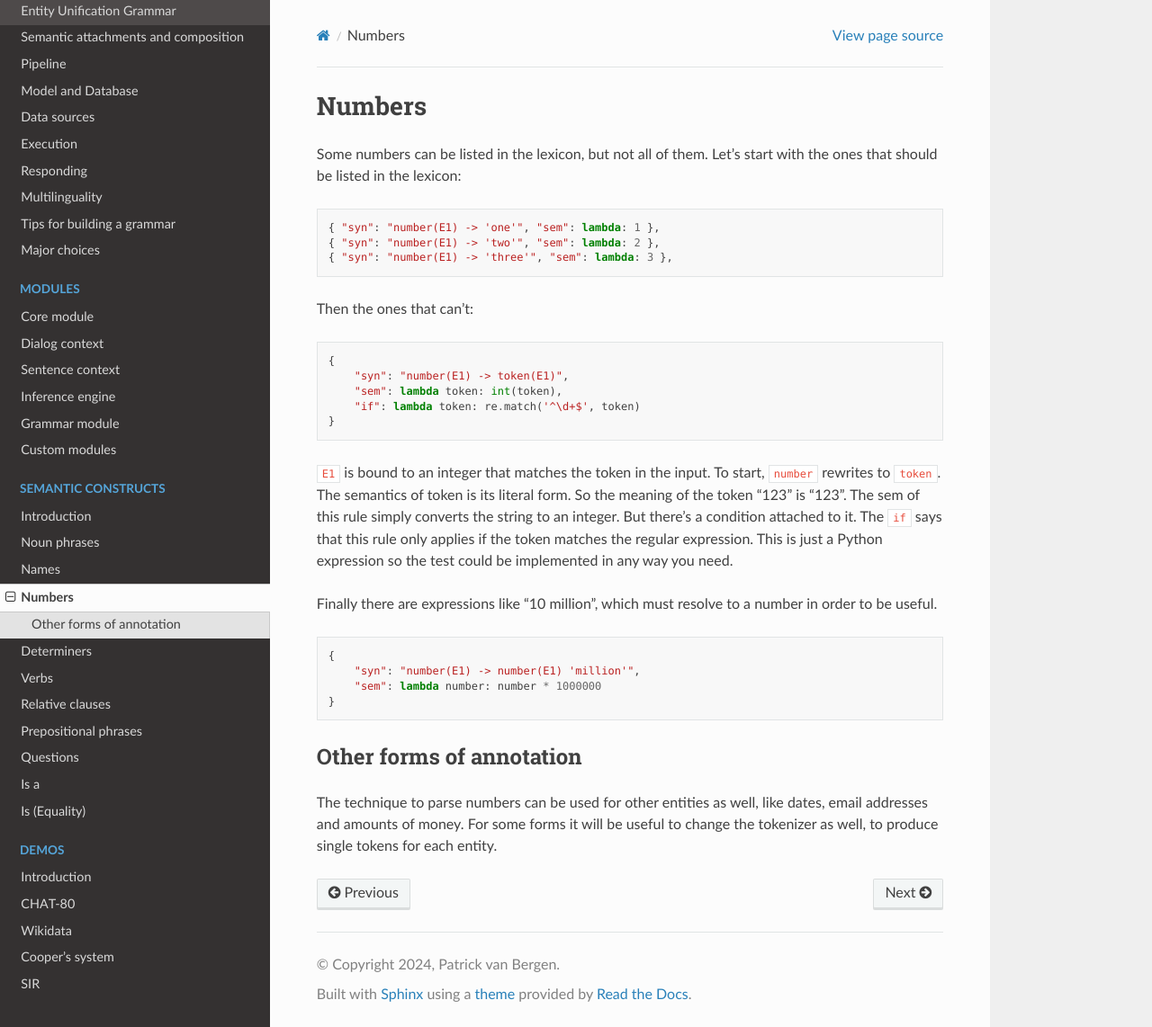
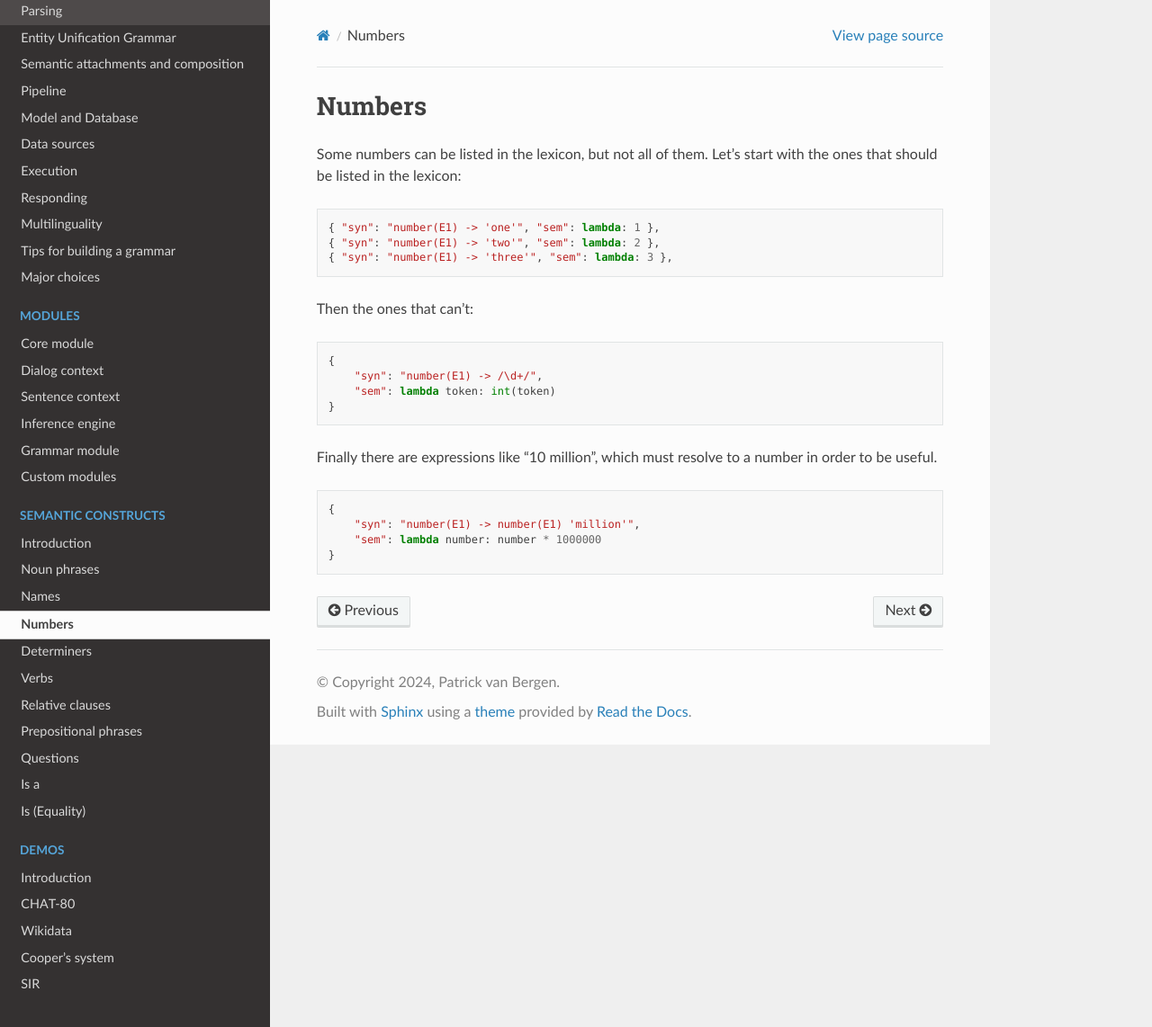
Before and after one commit to garfix/richard-readthedocs, a Sphinx documentation site: the page built from docs/source/language/numbers.md, in a window 1280 px wide and 1142 px high. Shown: the whole window at 90% size. Built offline with Sphinx 7.4.7 and the Read the Docs theme 3.1.0, drawn with Linux system fonts in a browser that asks for light colours.

Commit message:
remove tokenizer

```diff
--- a/docs/source/language/numbers.md
+++ b/docs/source/language/numbers.md
@@ -12,13 +12,10 @@ Then the ones that can't:
 
 ~~~python
 {
-    "syn": "number(E1) -> token(E1)",
-    "sem": lambda token: int(token),
-    "if": lambda token: re.match('^\d+$', token)
+    "syn": "number(E1) -> /\d+/",
+    "sem": lambda token: int(token)
 }
 ~~~
-
-`E1` is bound to an integer that matches the token in the input. To start, `number` rewrites to `token`. The semantics of token is its literal form. So the meaning of the token "123" is "123". The sem of this rule simply converts the string to an integer. But there's a condition attached to it. The `if` says that this rule only applies if the token matches the regular expression. This is just a Python expression so the test could be implemented in any way you need.
 
 Finally there are expressions like "10 million", which must resolve to a number in order to be useful.
 
@@ -28,7 +25,3 @@ Finally there are expressions like "10 million", which must resolve to a number
     "sem": lambda number: number * 1000000
 }
 ~~~
-
-## Other forms of annotation
-
-The technique to parse numbers can be used for other entities as well, like dates, email addresses and amounts of money. For some forms it will be useful to change the tokenizer as well, to produce single tokens for each entity.
```
Also changed, not shown: docs/source/introduction/composition.md (+1 -4 lines), docs/source/introduction/getting-started.md (+0 -1 lines), docs/source/introduction/multilinguality.md (+2 -4 lines), docs/source/introduction/pipeline.md (+1 -1 lines), 2 other files.
